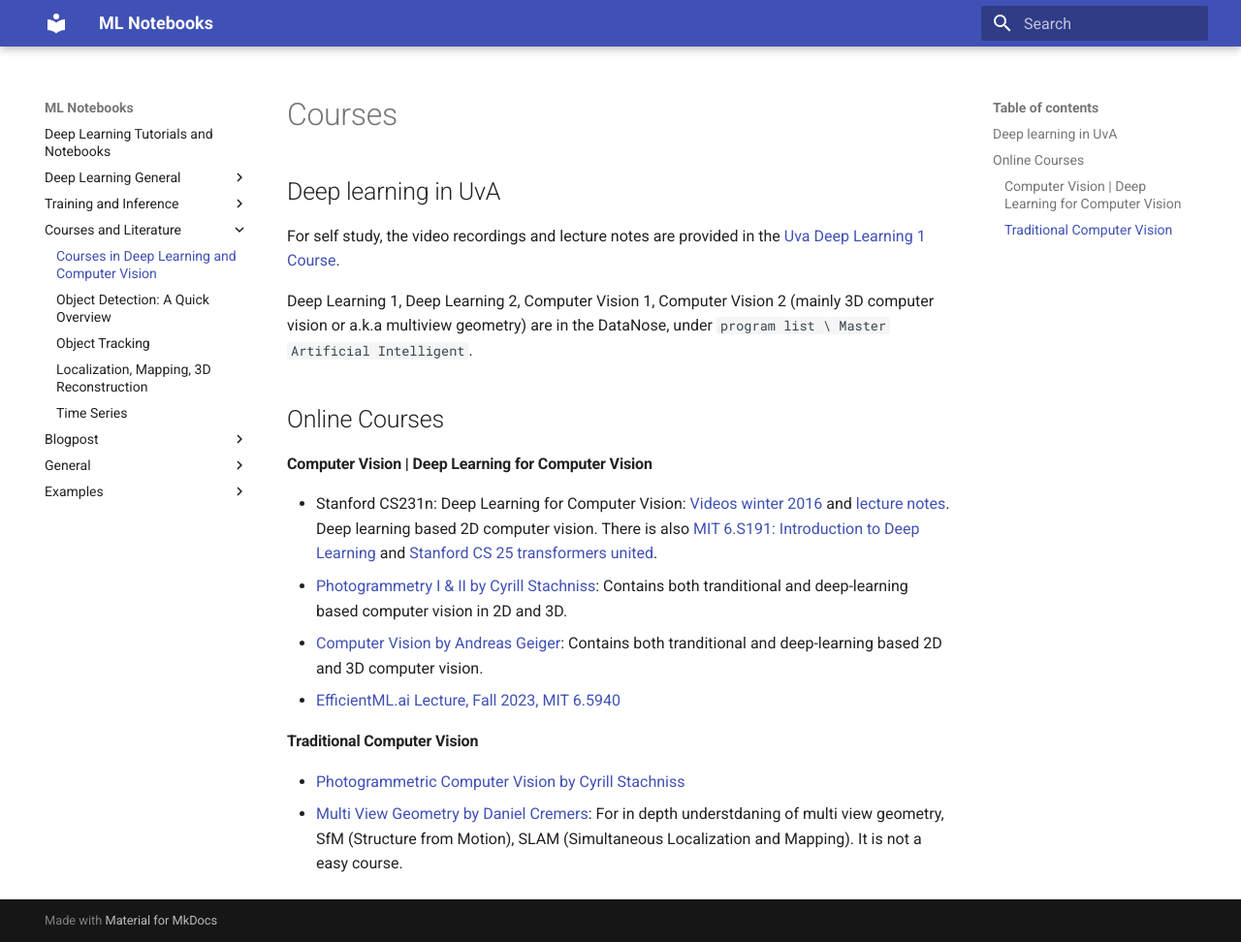
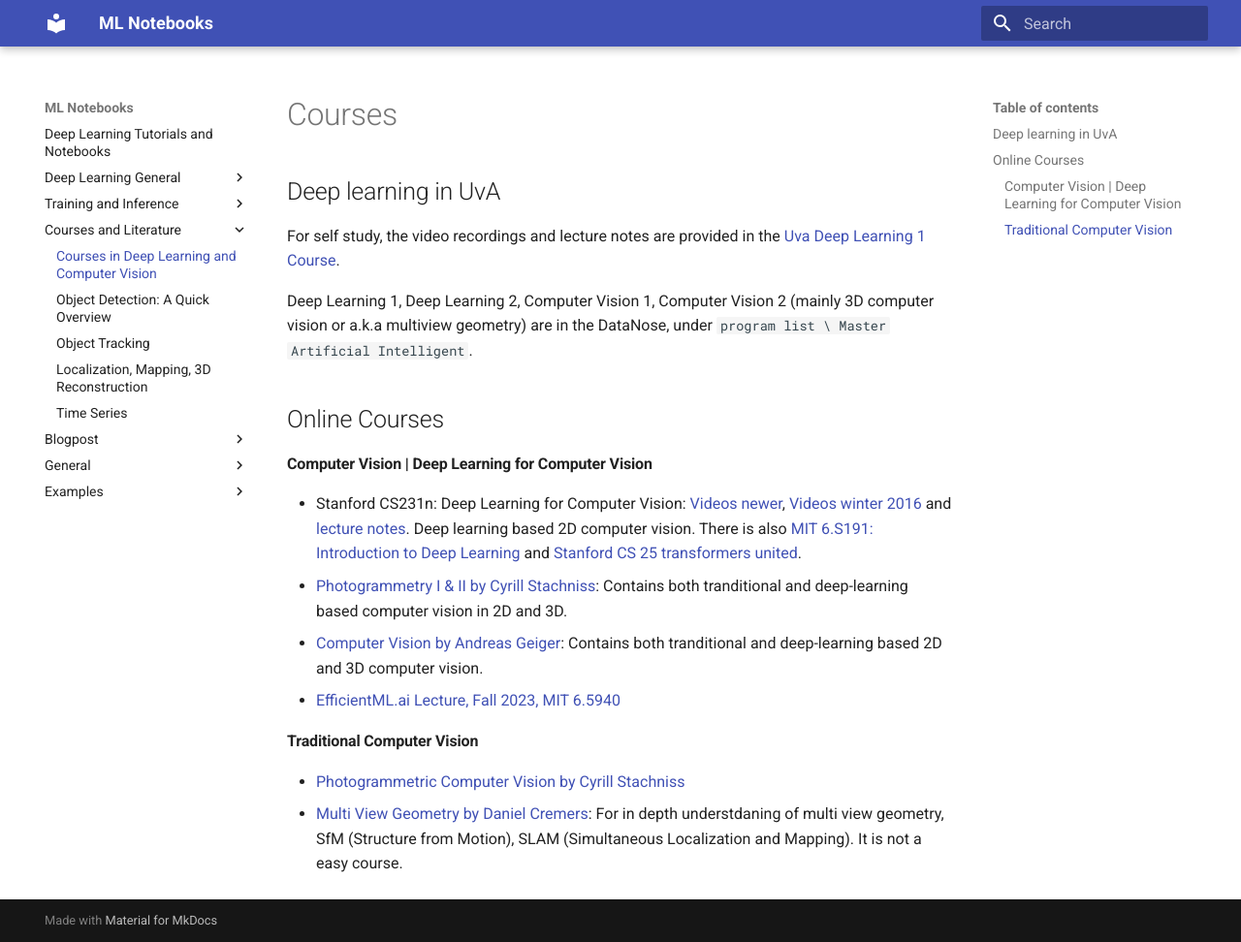
Before and after one commit to fkariminejadasl/ml-notebooks, an MkDocs documentation site: the page built from docs/courses.md, in a window 1280 px wide and 972 px high. Shown: the whole window at 97% size. Built offline with MkDocs 1.6.1 and Material for MkDocs 9.7.7, drawn with Linux system fonts in a browser that asks for light colours.

Commit message:
update courses

```diff
--- a/docs/courses.md
+++ b/docs/courses.md
@@ -10,7 +10,7 @@ Deep Learning 1, Deep Learning 2, Computer Vision 1, Computer Vision 2 (mainly 3
 
 #### Computer Vision | Deep Learning for Computer Vision
 
-- Stanford CS231n: Deep Learning for Computer Vision: [Videos winter 2016](https://www.youtube.com/playlist?list=PLkt2uSq6rBVctENoVBg1TpCC7OQi31AlC) and [lecture notes](https://cs231n.github.io). Deep learning based 2D computer vision. There is also [MIT 6.S191: Introduction to Deep Learning](https://www.youtube.com/playlist?list=PLtBw6njQRU-rwp5__7C0oIVt26ZgjG9NI) and [Stanford CS 25 transformers united](https://m.youtube.com/playlist?list=PLoROMvodv4rNiJRchCzutFw5ItR_Z27CM&cbrd=1).
+- Stanford CS231n: Deep Learning for Computer Vision: [Videos newer](https://www.youtube.com/playlist?list=PLoROMvodv4rOmsNzYBMe0gJY2XS8AQg16), [Videos winter 2016](https://www.youtube.com/playlist?list=PLkt2uSq6rBVctENoVBg1TpCC7OQi31AlC) and [lecture notes](https://cs231n.github.io). Deep learning based 2D computer vision. There is also [MIT 6.S191: Introduction to Deep Learning](https://www.youtube.com/playlist?list=PLtBw6njQRU-rwp5__7C0oIVt26ZgjG9NI) and [Stanford CS 25 transformers united](https://m.youtube.com/playlist?list=PLoROMvodv4rNiJRchCzutFw5ItR_Z27CM&cbrd=1).
 - [Photogrammetry I & II by Cyrill Stachniss](https://www.youtube.com/playlist?list=PLgnQpQtFTOGRYjqjdZxTEQPZuFHQa7O7Y): Contains both tranditional and deep-learning based computer vision in 2D and 3D.
 - [Computer Vision by Andreas Geiger](https://www.youtube.com/playlist?list=PL05umP7R6ij35L2MHGzis8AEHz7mg381_): Contains both tranditional and deep-learning based 2D and 3D computer vision.
 - [EfficientML.ai Lecture, Fall 2023, MIT 6.5940](https://www.youtube.com/playlist?list=PL80kAHvQbh-pT4lCkDT53zT8DKmhE0idB)
```
